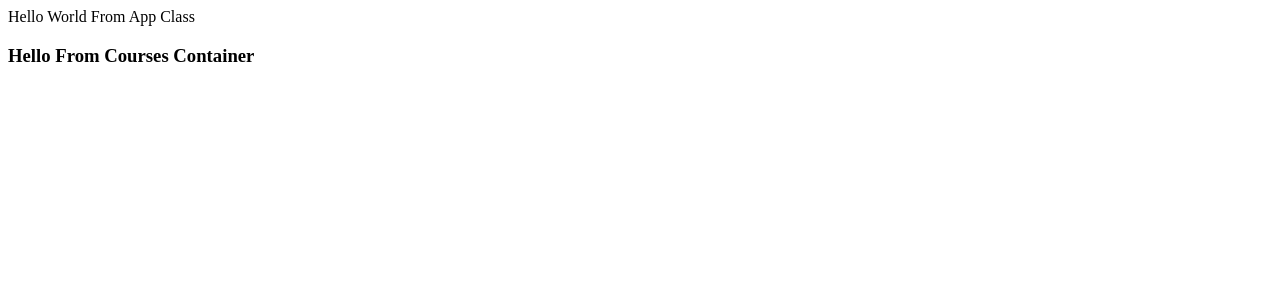
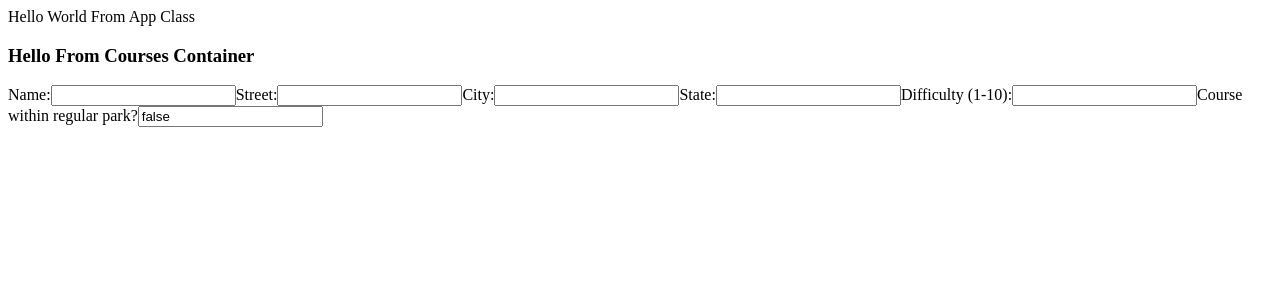
Before and after one commit to lilleydev/before-you-go, a React (Create React App) app: page / in a window 1280 px wide. Shown: the top 300 px of the page. Built offline with nearby package versions, Linux system fonts and the light colour scheme; no server answers.

Commit message:
mount form

```diff
--- a/src/components/CoursesContainer.js
+++ b/src/components/CoursesContainer.js
@@ -2,6 +2,7 @@ import React, { Component } from "react";
 import { connect } from "react-redux";
 import { fetchCourses } from "../actions/coursesActions";
 import { fetchBreweries } from "../actions/beerAction";
+import CoursesForm from "./CoursesForm";
 
 class CoursesContainer extends Component {
   componentDidMount() {
@@ -12,6 +13,7 @@ class CoursesContainer extends Component {
     return (
       <div>
         <h3>Hello From Courses Container</h3>
+        <CoursesForm />
       </div>
     );
   }
```
